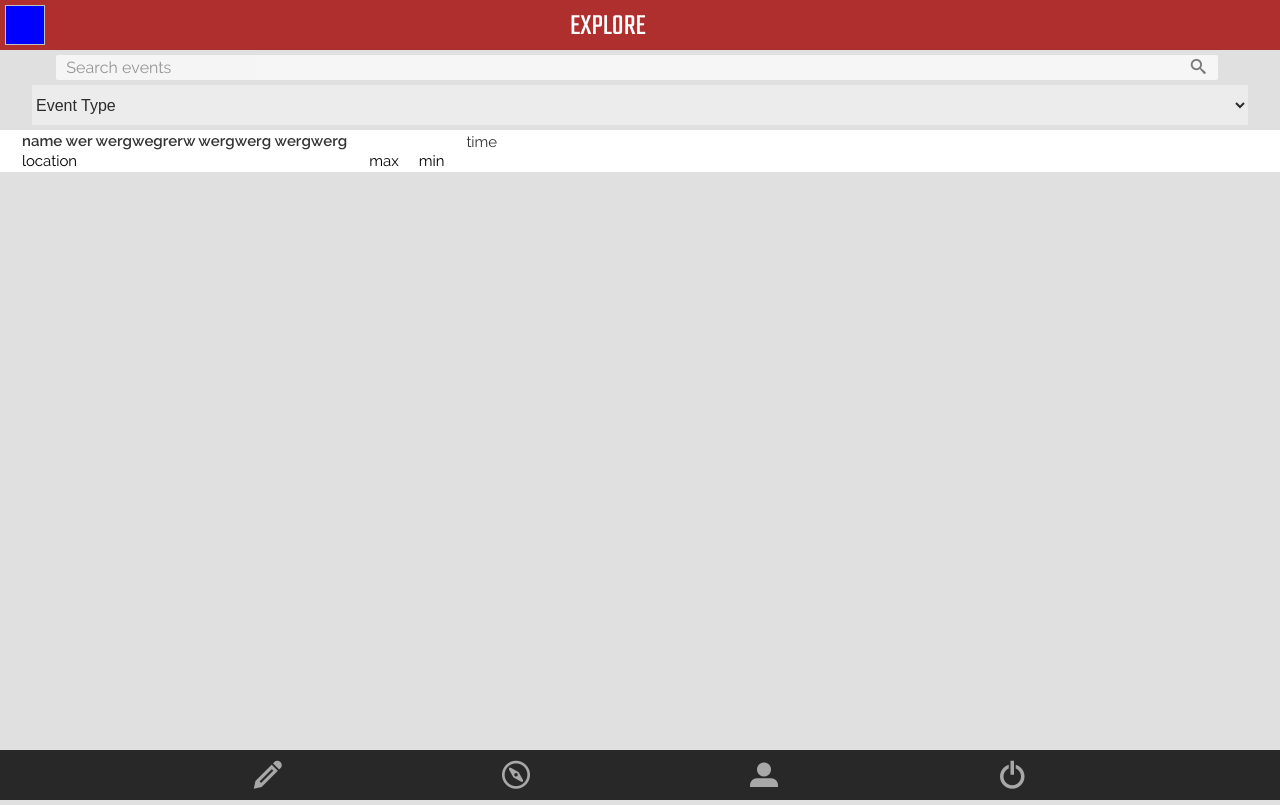
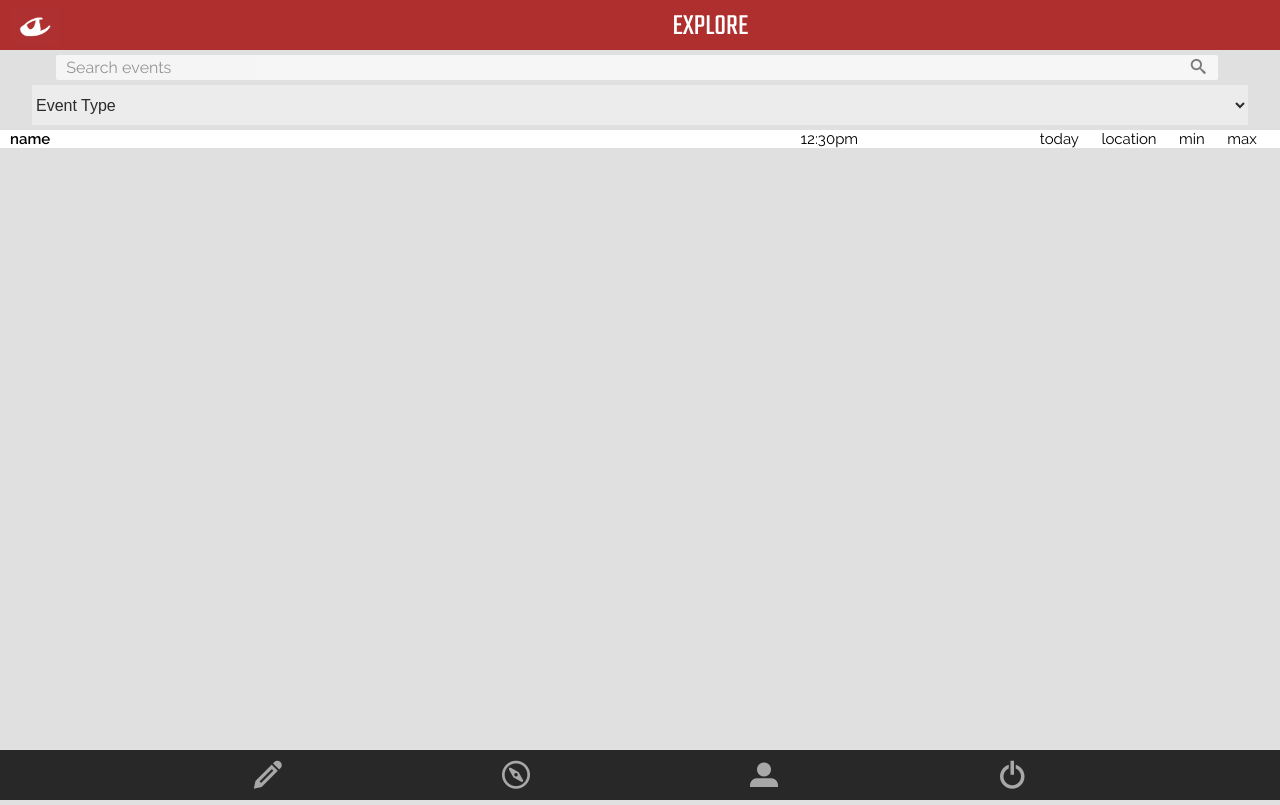
Before and after one commit to Spontaneus-CF/spontaneous, a website: page index/join.html in a window 1280 px wide. Drawn offline with Linux system fonts and the light colour scheme.

Commit message:
insert logo

```diff
--- a/index/css/base.css
+++ b/index/css/base.css
@@ -57,7 +57,7 @@ h1 {
   font-weight: bold;
 }
 
-li, p, input, th, td{
+li, p, input, section{
   font-family: 'raleway', sans-serif;
 }
 
--- a/index/css/module.css
+++ b/index/css/module.css
@@ -2,9 +2,29 @@ h1, p, form, button {
   text-align: center;
 }
 
+.signup-body {
+  background-image: url("../images/golf.jpg");
+  background-size: 120%;
+}
+
+.logo-main {
+  display: block;
+  margin: auto;
+  width: 10rem;
+  height: 10rem;
+  border-radius: 8rem;
+  margin-top: 7rem;
+}
+
+.logo {
+  height: 5rem;
+  width: 5rem;
+  margin: 0 1rem;
+  display: inline-block;
+}
+
 .intro-heading {
   margin-bottom: 0;
-  margin-top: 10rem;
 }
 
 .intro-description {
@@ -137,49 +157,38 @@ input {
   top: .5rem;
 }
 
+.hdr-explore {
+  margin-left: 8%;
+}
+
 .event-holder {
   width: 100%;
   background-color: white;
   float: left;
 }
 
-.events {
+.event-holder section {
+  font-size: 1.5rem;
+  font-weight: normal;
+  display: inline-block;
   padding: 0 1rem;
 }
 
-.logo {
-  height: 4rem;
-  width: 4rem;
-  margin: .5rem .5rem;
-  background-color: blue;
-  display: inline-block;
+.event-one {
+  width: 60%;
 }
 
-.events__list {
-  color: #333333;
-  font-size: 1.5rem;
+.event-two{
+  width: 10%;
 }
 
-th, td {
-  padding: 0 1rem;
-  font-size: 1.5rem;
-  font-weight: normal;
+.event-three{
+  width: 10%;
+  text-align: right;
 }
 
-.events__list__name {
-  float: left;
-  font-weight: bold;
-}
-
-.events__list__time {
-  float: right;
-  line-height: 1.5rem;
-}
-
-.events__list__max,
-.events__list__min {
-  float: right;
-  text-align: right;
+.event-one__name {
+font-weight: bold;
 }
 
 .join {
--- a/index/join.html
+++ b/index/join.html
@@ -4,18 +4,16 @@
     <meta charset="utf-8">
     <meta http-equiv="X-UA-Compatible" content="IE=edge">
     <title>Join</title>
-    <meta name="description" content="">
-    <meta name="viewport" content="width=device-width, initial-scale=1">
     <link rel="stylesheet" href="css/base.css">
-      <link rel="stylesheet" href="css/layout.css">
-      <link rel="stylesheet" href="css/module.css">
-      <link rel="stylesheet" href="css/state.css">
-      <link rel="stylesheet" href="ico-fonts/style.css">
+    <link rel="stylesheet" href="css/layout.css">
+    <link rel="stylesheet" href="css/module.css">
+    <link rel="stylesheet" href="css/state.css">
+    <link rel="stylesheet" href="ico-fonts/style.css">
   </head>
   <body>
     <header>
       <h1 class="sub-hdr hdr-explore">EXPLORE</h1>
-      <img class="logo"></img>
+      <a href="join.html"><img class="logo" src="images/logo.png"></a>
       <div class="icon-spinner"></div>
     </header>
     <form method="get">
@@ -30,22 +28,24 @@
       </select>
     </form>
     <article class="event-holder">
-      <table class="events">
-        <thead class="events">
-          <tr class="events__list">
-            <th class="events__list__name">name wer wergwegrerw wergwerg wergwerg </th>
-            <th></th>
-            <th class="events__list__time">time</th>
-          </tr>
-        </thead>
-        <tbody>
-          <tr>
-            <td class="events__list__location">location</td>
-            <td class="events__list__min">min</td>
-            <td class="events__list__max">max</td>
-          </tr>
-        </tbody>
-      </table>
+      <section class="event-one">
+        <div class="event-one__name">name</div>
+      </section>
+      <section class="event-two">
+        <div class="event-two__time">12:30pm</div>
+      </section>
+      <section class="event-three">
+        <div class="event-three__date">today</div>
+      </section>
+      <section class="event-four">
+        <div class="event-four__location">location</td>
+      </section>
+      <section class="event-five">
+        <div class="event-five__min">min</div>
+      </section>
+      <section class="event-six">
+        <div class="event-six__max">max</div>
+      </section>
     </article>
     <nav class="mobile-bar">
       <ul class="mobile-bar__list">
```
Also changed, not shown: index/activities.html (+1 -1 lines), index/host.html (+3 -3 lines), index/index.html (+1 -0 lines), index/signup.html (+2 -1 lines), index/images/logo.png (added), index/images/logo.svg (added), 2 other files.
